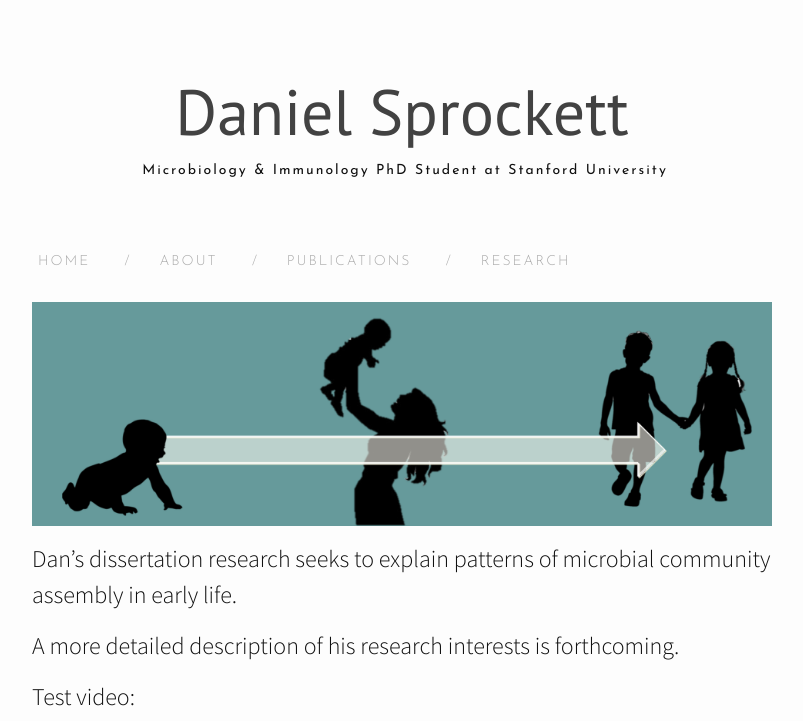
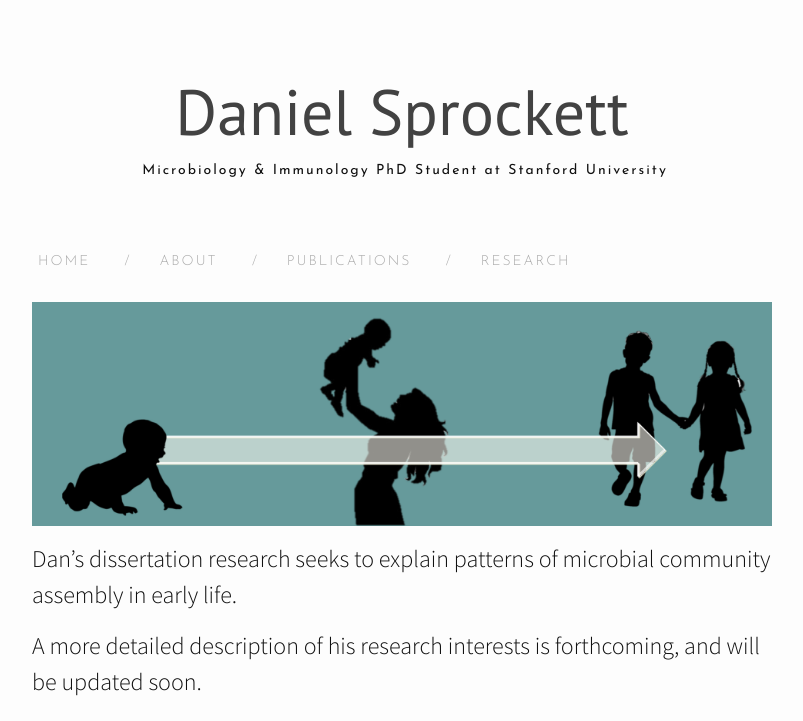
Before and after one commit to DanielSprockett/danielsprockett.github.io, a Jekyll site: the page built from research.md, in a window 1280 px wide. Shown: the top 721 px of the page, without its empty margins (238-1041 px from the left). Built offline with Jekyll 4.4.1, drawn with Linux system fonts in a browser that asks for light colours; nearby versions of some CDN libraries.

Commit message:
update research

```diff
--- a/research.md
+++ b/research.md
@@ -9,7 +9,7 @@ category: "research"
 
 Dan's dissertation research seeks to explain patterns of microbial community assembly in early life.<br>
 
-A more detailed description of his research interests is forthcoming.
+A more detailed description of his research interests is forthcoming, and will be updated soon.
 
 Test video:
 
```
Also changed, not shown: 2 other files.
